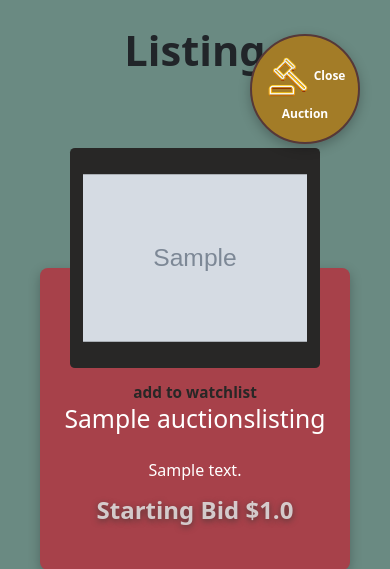
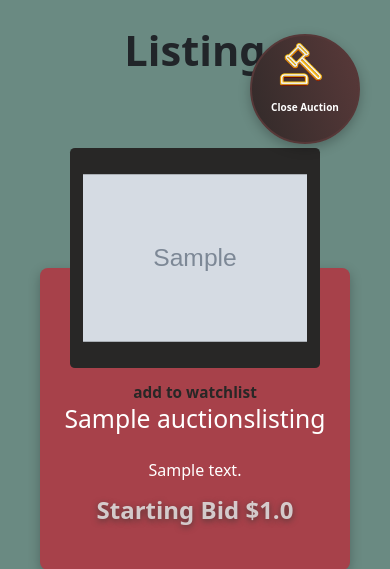
Before and after one commit to Oliveira-Renato/commerce, a Django app: page /bids/1 in a window 390 px wide. Shown: the part 86-655 px from the top of the page. Run offline with Django 3.2, Linux system fonts and the light colour scheme; a user stored in the database is signed in; tables that the repository leaves empty hold one stand-in row (values such as "Sample post"); grey boxes marked "Sample" are stand-in pictures; style sheets or scripts are compiled from the project's sources; some libraries are stand-ins or nearby versions.

Commit message:
Style mobile done

```diff
--- a/auctions/static/auctions/style.scss
+++ b/auctions/static/auctions/style.scss
@@ -31,6 +31,10 @@ ul {
   list-style: none;
   margin: 2rem;
   padding: 0;
+
+  @media (min-width: 374px) {
+    margin: 1rem;
+  }
 }
 .form-group  {
   input, textarea {
@@ -388,7 +392,7 @@ section {
         height: 110px;
         border-radius: 100%;
         border: 2px solid var(--color-quinary);
-        background: var(--color-quaternary);
+        background: var(--god-color);
         position: fixed;
         top: 120px;
         right: 30px;
@@ -406,15 +410,27 @@ section {
 
         &:hover {
           background: var(--color-secondary);
-          border: 2px solid var(--color-quaternary);
+          border: 2px solid var(--god-color);
         }
        >a {
-          font-size: 12px !important;
-          font-weight: 600;
-          color: var(--text-color) !important;
+          position: relative;
+          top: -1.5rem;
+          right: 1rem;
+          width: 50px;
 
-          img {
-            width: 46px;
+          >img {
+            position: absolute;
+            top: -1rem;
+            right: -0.2rem;
+            width: 50px;
+          }
+          span {
+            font-size: 10px;
+            font-weight: 600;
+            position: relative;
+            color: var(--text-color) !important;
+            bottom: -2.5rem;
+            right: -1rem;
           }
         }
       }
--- a/auctions/static/auctions/styles.css
+++ b/auctions/static/auctions/styles.css
@@ -30,6 +30,11 @@ ul {
   list-style: none;
   margin: 2rem;
   padding: 0;
+}
+@media (min-width: 374px) {
+  ul {
+    margin: 1rem;
+  }
 }
 
 .form-group input, .form-group textarea {
@@ -377,7 +382,7 @@ header .container-nav {
   height: 110px;
   border-radius: 100%;
   border: 2px solid var(--color-quinary);
-  background: var(--color-quaternary);
+  background: var(--god-color);
   position: fixed;
   top: 120px;
   right: 30px;
@@ -397,15 +402,27 @@ header .container-nav {
 }
 #listing .listing-info .close-auction button:hover, #watchlist .listing-info .close-auction button:hover, #category .listing-info .close-auction button:hover, #winner .listing-info .close-auction button:hover {
   background: var(--color-secondary);
-  border: 2px solid var(--color-quaternary);
+  border: 2px solid var(--god-color);
 }
 #listing .listing-info .close-auction button > a, #watchlist .listing-info .close-auction button > a, #category .listing-info .close-auction button > a, #winner .listing-info .close-auction button > a {
-  font-size: 12px !important;
+  position: relative;
+  top: -1.5rem;
+  right: 1rem;
+  width: 50px;
+}
+#listing .listing-info .close-auction button > a > img, #watchlist .listing-info .close-auction button > a > img, #category .listing-info .close-auction button > a > img, #winner .listing-info .close-auction button > a > img {
+  position: absolute;
+  top: -1rem;
+  right: -0.2rem;
+  width: 50px;
+}
+#listing .listing-info .close-auction button > a span, #watchlist .listing-info .close-auction button > a span, #category .listing-info .close-auction button > a span, #winner .listing-info .close-auction button > a span {
+  font-size: 10px;
   font-weight: 600;
+  position: relative;
   color: var(--text-color) !important;
-}
-#listing .listing-info .close-auction button > a img, #watchlist .listing-info .close-auction button > a img, #category .listing-info .close-auction button > a img, #winner .listing-info .close-auction button > a img {
-  width: 46px;
+  bottom: -2.5rem;
+  right: -1rem;
 }
 #listing .listing-info .close-auction > p, #watchlist .listing-info .close-auction > p, #category .listing-info .close-auction > p, #winner .listing-info .close-auction > p {
   font-size: 1.5rem;
--- a/auctions/static/auctions/variables.css
+++ b/auctions/static/auctions/variables.css
@@ -10,4 +10,5 @@
     --color-quinary: #563838;
     --shadow-1: rgb(255, 195, 0);
     --box-shadow-btn: 0 0 0 .2rem rgba(255,170,0,.5);
+    --god-color: linear-gradient(251.39deg, #563838 8.77%, #282726 123.82%), linear-gradient(251.39deg, #A7414A -3.87%, #282726 123.82%);
 }
--- a/auctions/templates/auctions/listing.html
+++ b/auctions/templates/auctions/listing.html
@@ -20,7 +20,7 @@
                                     <!-- Button trigger modal -->
                                     <!-- <span class="iconify" data-icon="ri:auction-fill"></span> -->
                                     <img src="{% static 'auctions/images/pnghost_auction-icon-business-icon.png' %}" alt="">
-                                    Close Auction
+                                    <span>Close Auction</span>
                                 </a>
                             </button>
 
--- a/commerce/settings.py
+++ b/commerce/settings.py
@@ -27,7 +27,6 @@ DEBUG = True
 
 
 ALLOWED_HOSTS = []
-
 
 #ALLOW all host to access the server
 CSRF_TRUSTED_ORIGINS=['https://auctionslisting.herokuapp.com']
```
Also changed, not shown: 1 other file.
